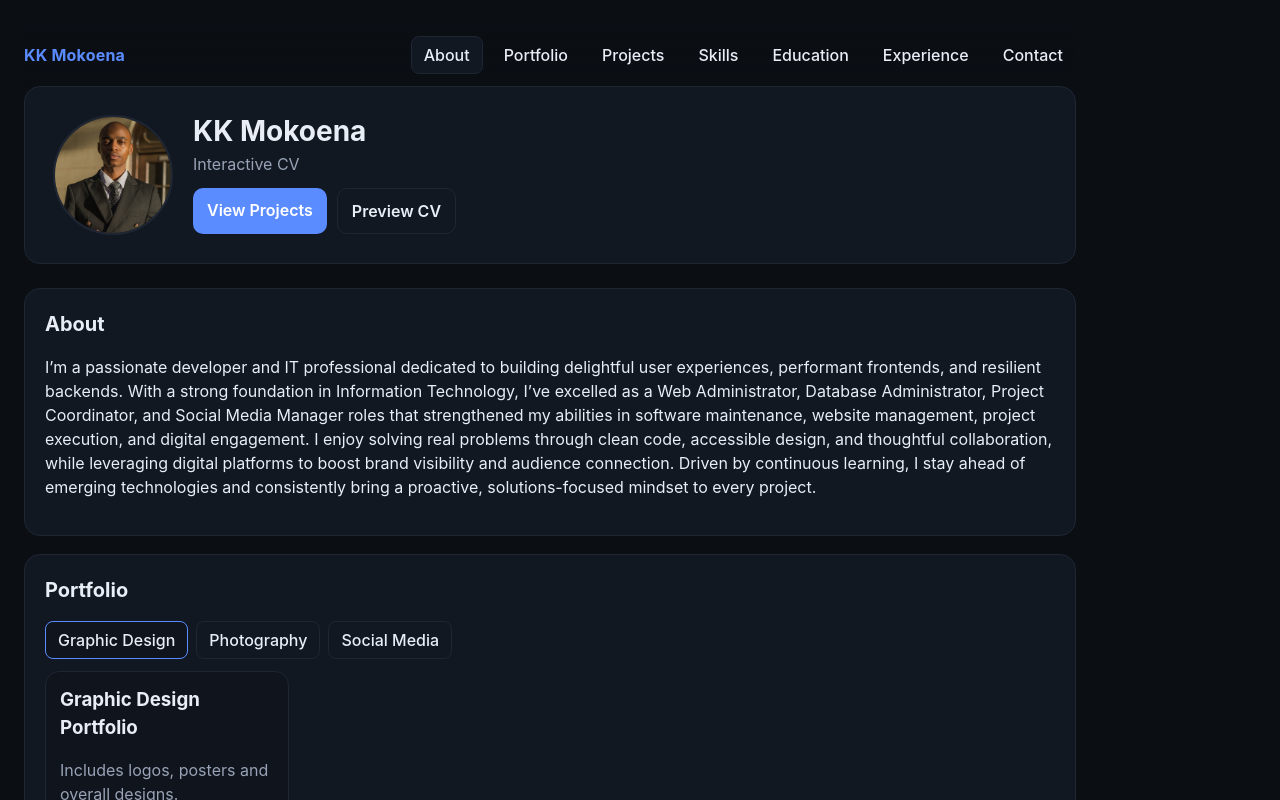
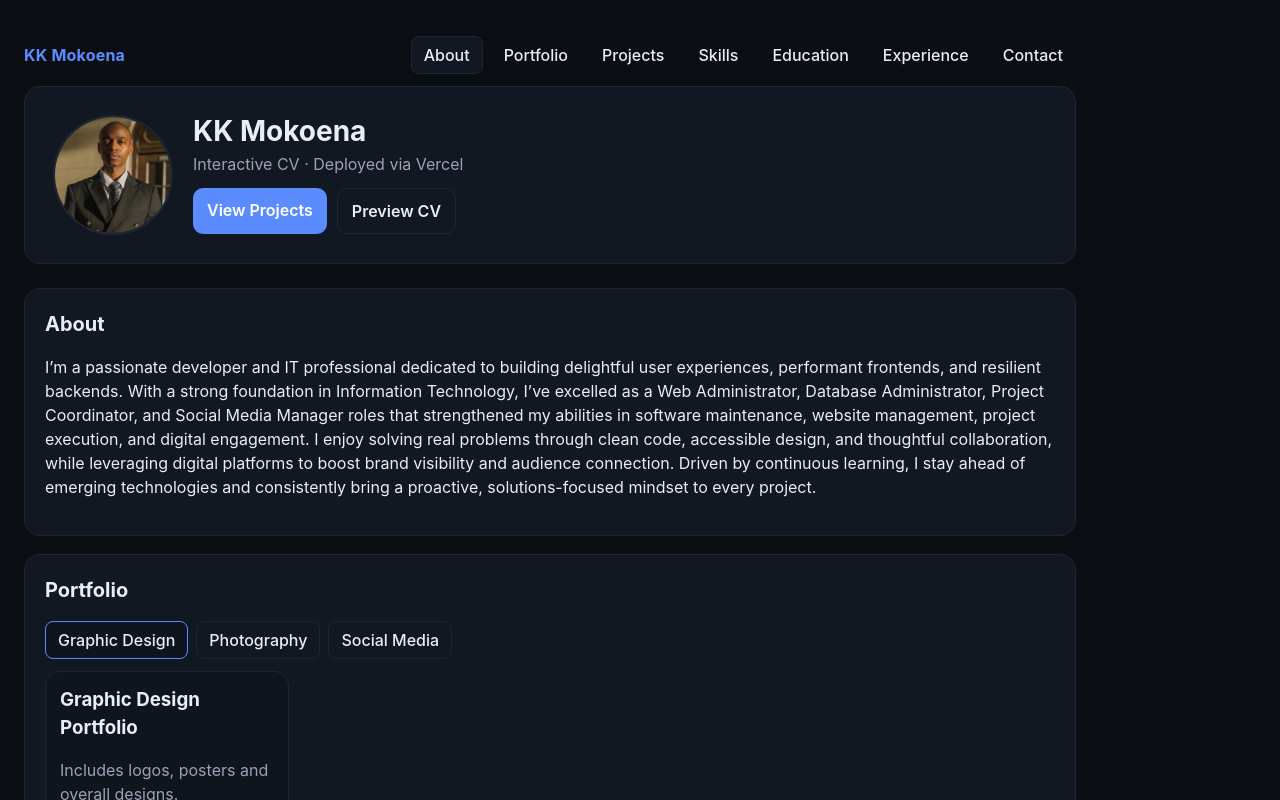
Before and after one commit to KolotiKatlehoMokoena/CV, a React (Vite) app: page / in a window 1280 px wide. Shown: the top 800 px of the page. Built offline with nearby package versions, Linux system fonts and the light colour scheme.

Commit message:
feat: update App.jsx content

```diff
--- a/src/App.jsx
+++ b/src/App.jsx
@@ -198,7 +198,7 @@ function App() {
         <img className="avatar" src="/profile.jpg" alt="Profile" />
         <div className="hero-text">
           <h1>KK Mokoena</h1>
-          <p>Interactive CV </p>
+          <p>Interactive CV · Deployed via Vercel</p>
           <div className="hero-actions">
             <a className="btn" href="#projects" onClick={(e) => { e.preventDefault(); scrollTo('projects') }}>View Projects</a>
               <a className="btn outline" href="/kkmokoena_cv.pdf" target="_blank" rel="noreferrer">Preview CV</a>
```
